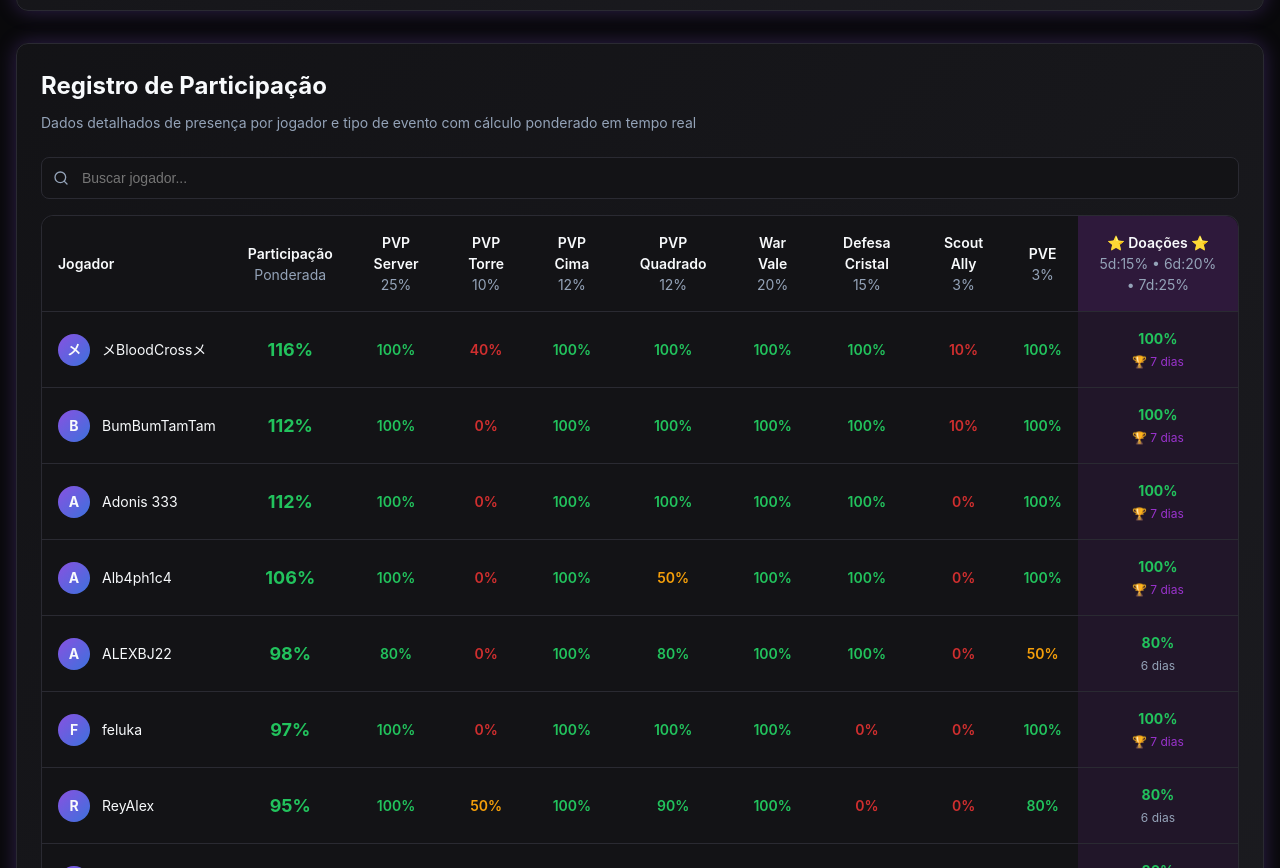
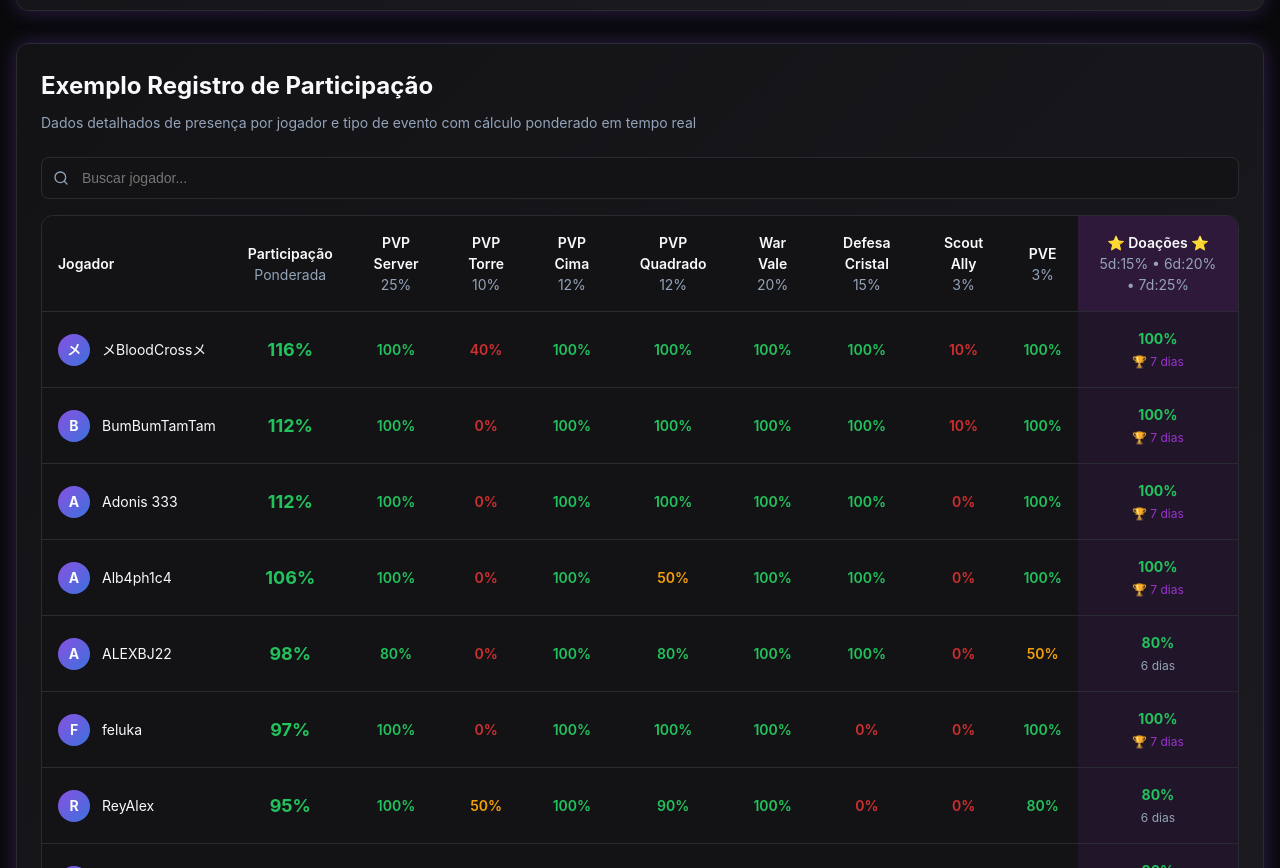
Before and after one commit to blodmir4/calculadorana21, a plain HTML site: page index.html in a window 1280 px wide. Shown: the part 1581-2449 px from the top of the page. Drawn offline with Linux system fonts and the light colour scheme.

Commit message:
Update index.html

```diff
--- a/index.html
+++ b/index.html
@@ -761,7 +761,7 @@
                 "rewards.notes.note2": "O valor exato de DS pode variar baseado na coleta do vale e decisão do ancião",
                 "rewards.notes.note3": "Participação abaixo de 30% não é elegível para recompensas",
                 "rewards.notes.note4": "Mantenha alta participação para garantir as melhores recompensas!",
-                "table.title": "Registro de Participação",
+                "table.title": "Exemplo Registro de Participação",
                 "table.description": "Dados detalhados de presença por jogador e tipo de evento com cálculo ponderado em tempo real",
                 "table.search": "Buscar jogador...",
                 "table.showing": "Mostrando",
```
